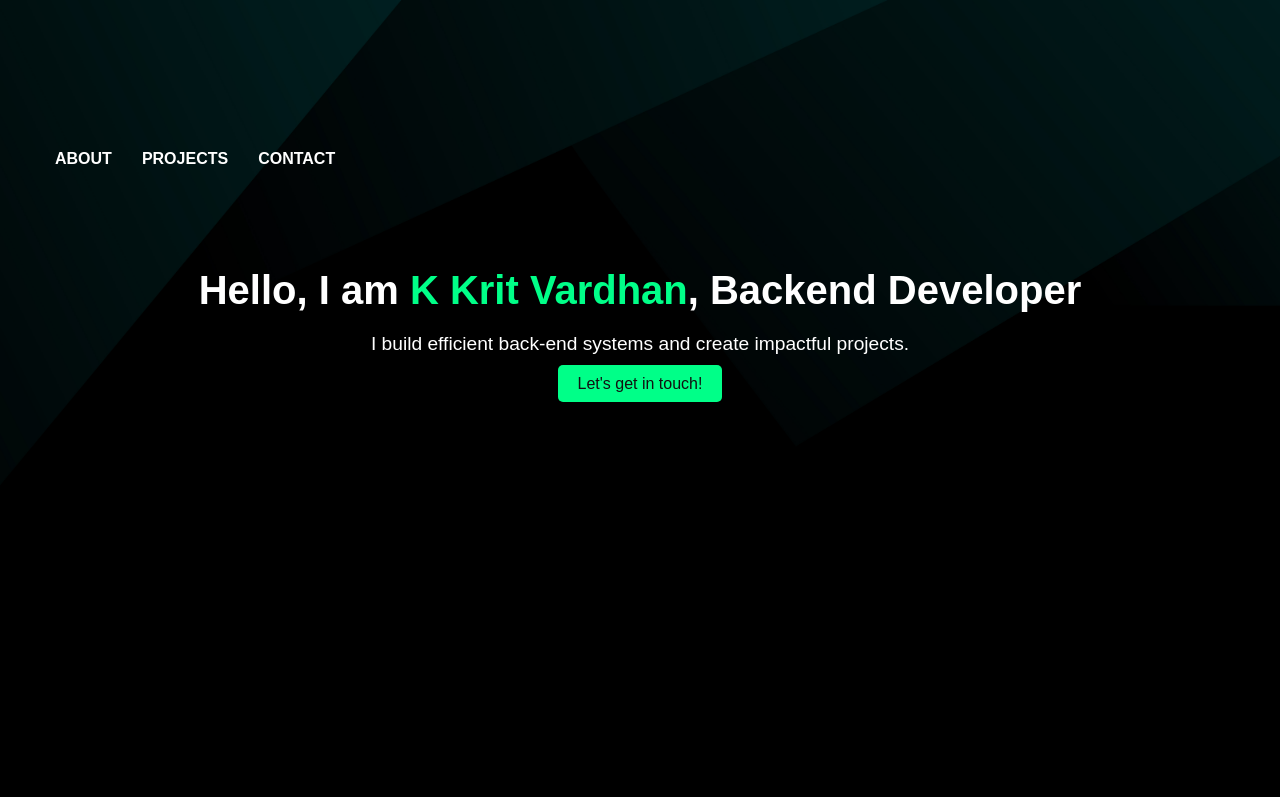
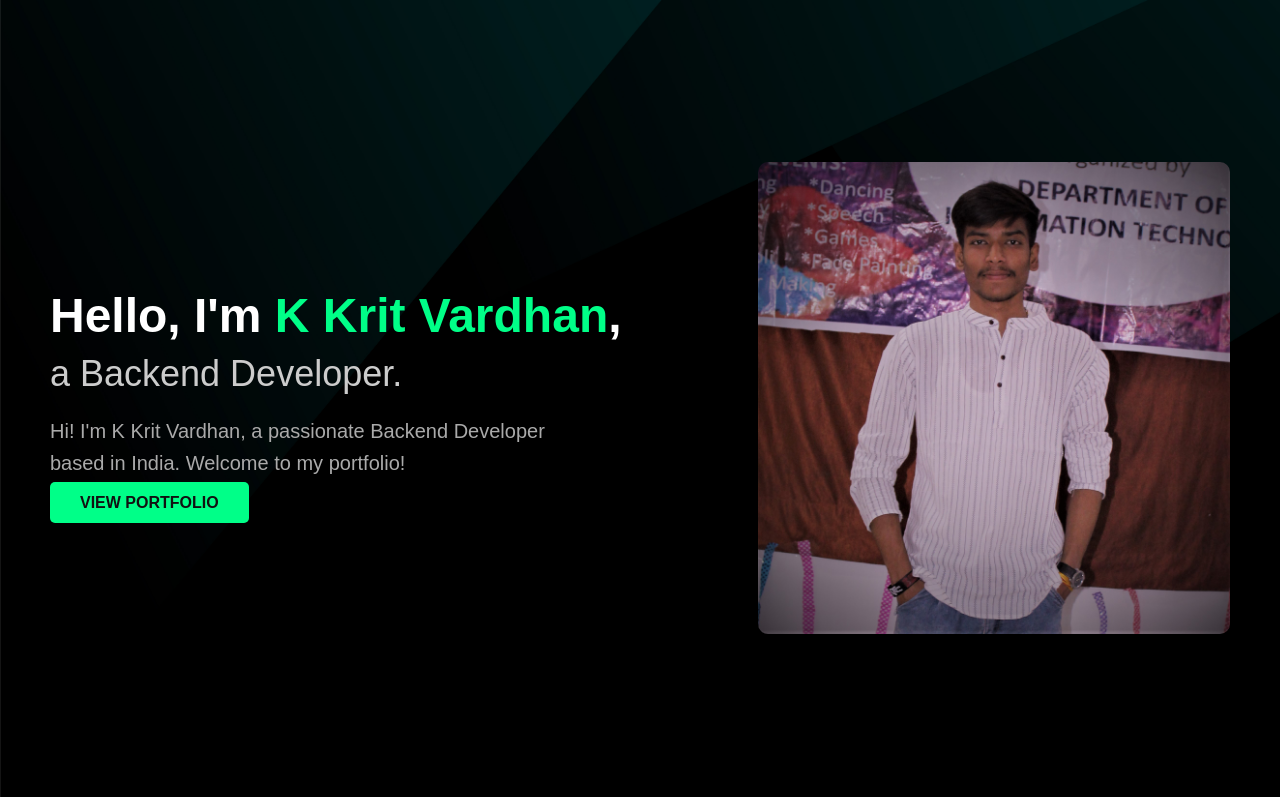
Before and after one commit to Kuwarsaab/portfolio-website, a plain HTML site: page index.html in a window 1280 px wide. Shown: the top 797 px of the page. Drawn offline with Linux system fonts and the light colour scheme.

Commit message:
Added image

```diff
--- a/index.html
+++ b/index.html
@@ -8,6 +8,20 @@
     <link rel="stylesheet" href="styles.css">
 </head>
 <body>
+
+    <!-- Hero Section -->
+    <section id="home" class="hero-section">
+        <div class="hero-content">
+            <h1>Hello, I'm <span>K Krit Vardhan</span>,</h1>
+            <h2>a Backend Developer.</h2>
+            <p>Hi! I'm K Krit Vardhan, a passionate Backend Developer based in India. Welcome to my portfolio!</p>
+            <a href="#hero" class="cta-btn">View Portfolio</a>
+        </div>
+        <div class="hero-image">
+            <img src="img/img.jpg" alt="Krit Vardhan">
+        </div>
+    </section>
+
     <section id="hero" class="section-hero">
         <header>
             <nav>
--- a/styles.css
+++ b/styles.css
@@ -1,3 +1,119 @@
+/* Basic Reset */
+* {
+    margin: 0;
+    padding: 0;
+    box-sizing: border-box;
+}
+
+/* Hero Section Styling */
+.hero-section {
+    display: flex;
+    justify-content: space-between;
+    align-items: center;
+    padding: 100px 50px;
+    background-image: url('img/3.jpg');
+    background-size: cover;
+    color: white;
+    min-height: 100vh;
+    position: relative;
+    overflow: hidden;
+}
+
+.hero-content {
+    max-width: 50%;
+}
+
+.hero-content h1 {
+    font-size: 48px;
+    font-weight: 700;
+    color: white;
+}
+
+.hero-content span {
+    color: #00ff88; /* Green highlight */
+}
+
+.hero-content h2 {
+    font-size: 36px;
+    font-weight: 400;
+    color: #ccc;
+    margin-top: 10px;
+}
+
+.hero-content p {
+    margin-top: 20px;
+    font-size: 20px;
+    color: #aaa;
+    max-width: 500px;
+    line-height: 1.6;
+    padding-bottom: 15px;
+}
+
+.cta-btn {
+    margin-top: 30px;
+    padding: 12px 30px;
+    background-color: #00ff88;
+    color: #111;
+    text-transform: uppercase;
+    font-weight: bold;
+    border-radius: 5px;
+    text-decoration: none;
+    transition: all 0.3s ease;
+}
+
+.cta-btn:hover {
+    background-color: #00cc66;
+}
+
+/* Hero Image Styling */
+.hero-image {
+    max-width: 50%;
+    text-align: right;
+}
+
+.hero-image img {
+    width: 80%;
+    border-radius: 10px;
+    transition: transform 0.3s ease;
+}
+
+.hero-image img:hover {
+    transform: scale(1.05);
+}
+
+/* Background Decoration (Optional) */
+.hero-section::before {
+    content: "";
+    position: absolute;
+    top: 0;
+    right: 0;
+    width: 50%;
+    height: 100%;
+    background-color: #00ff88;
+    clip-path: circle(50% at 75% 25%);
+    z-index: -1;
+}
+
+/* Responsive Design */
+@media (max-width: 768px) {
+    .hero-section {
+        flex-direction: column;
+        text-align: center;
+        padding: 50px 20px;
+    }
+
+    .hero-content, .hero-image {
+        max-width: 100%;
+    }
+
+    .hero-image img {
+        width: 60%;
+        margin-top: 20px;
+    }
+}
+
+
+
 /* Global Styles */
 * {
     box-sizing: border-box;
```
Also changed, not shown: img/newimg.png (added).
